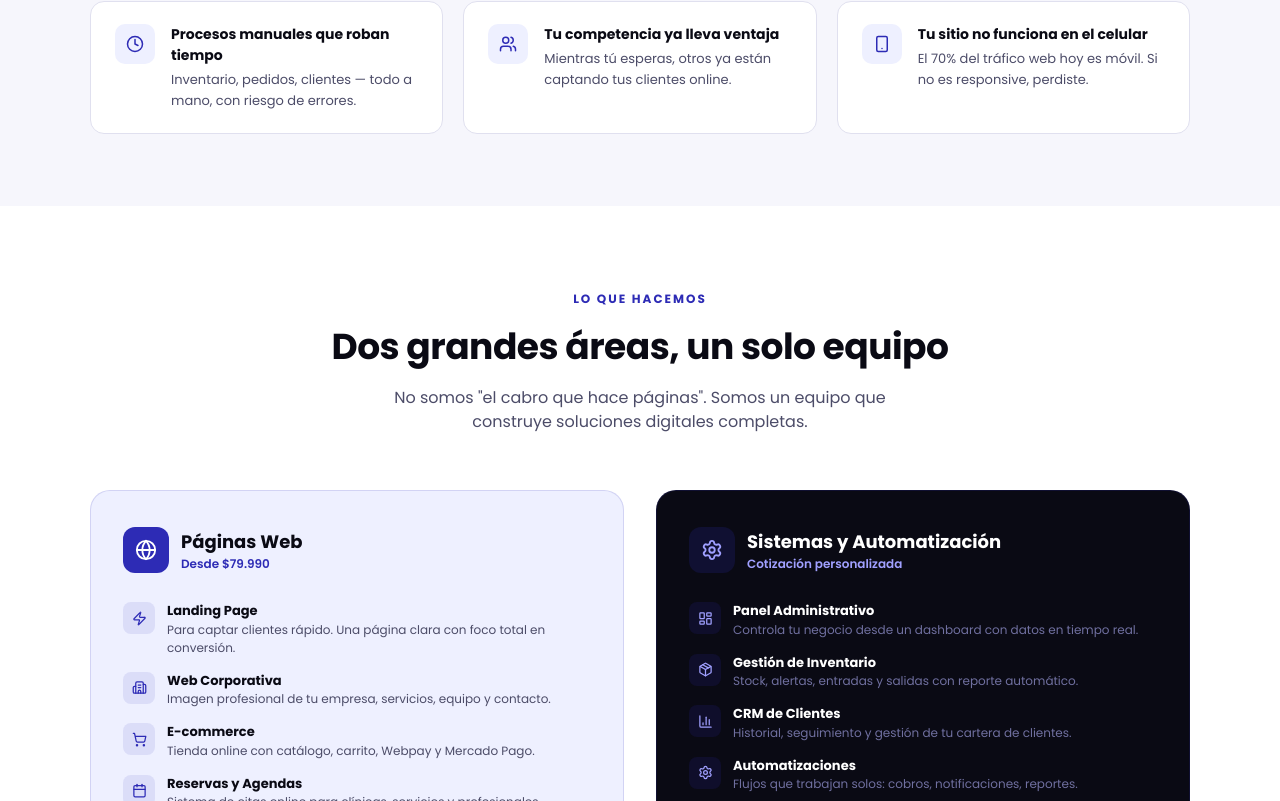
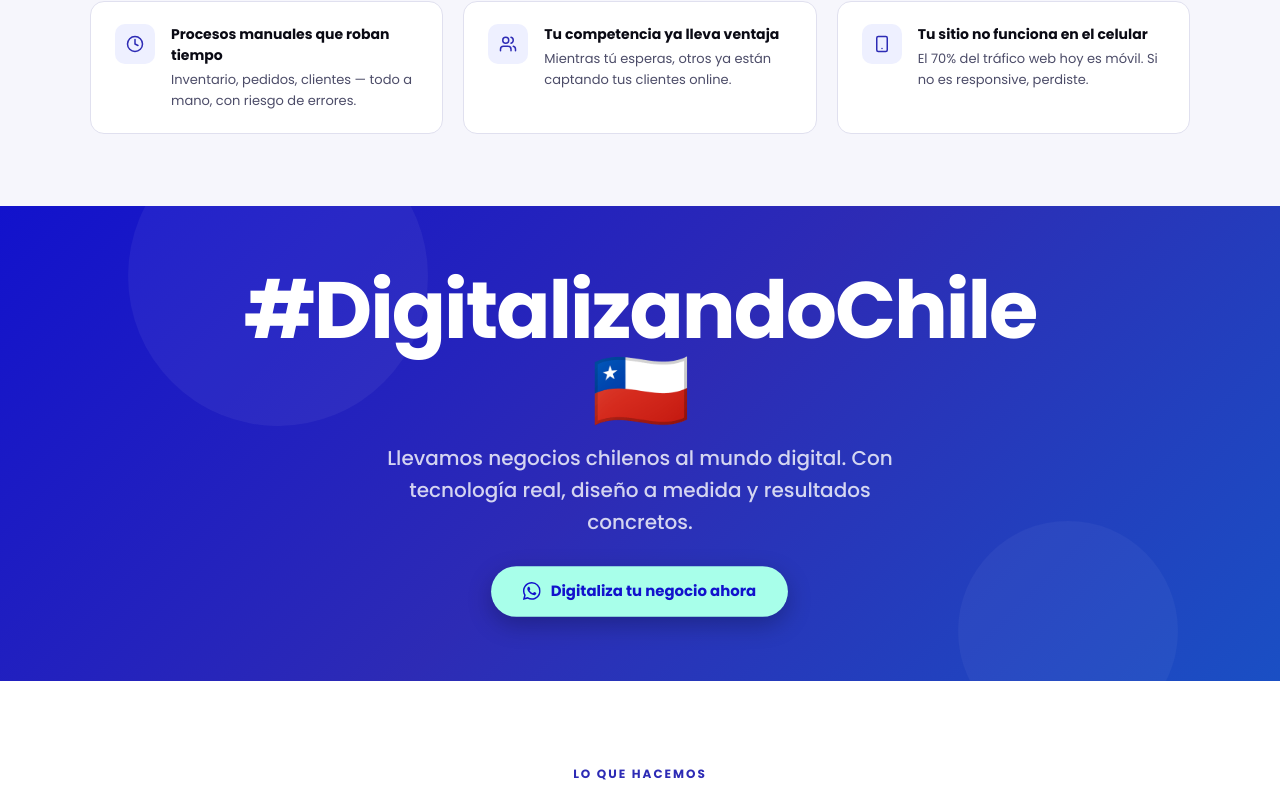
Before and after one commit to martinvaldes317/agencia-si-oficial, a React (Vite) app in the folder web-express-app/client/: page /web in a window 1280 px wide. Shown: the part 1119-1920 px from the top of the page. Built offline with nearby package versions, Linux system fonts and the light colour scheme; no server answers; a web font is replaced by a local one; what react-google-recaptcha-v3 would draw is missing.

Commit message:
Feat: banner #DigitalizandoChile entre secciones en /web
Co-Authored-By: Claude Sonnet 4.6 <noreply@anthropic.com>

```diff
--- a/web-express-app/client/src/components/LandingWebSistemas.jsx
+++ b/web-express-app/client/src/components/LandingWebSistemas.jsx
@@ -291,6 +291,24 @@ export default function LandingWebSistemas() {
               </div>
             ))}
           </div>
+        </div>
+      </section>
+
+      {/* ── DIGITALIZANDO CHILE ── */}
+      <section style={{ background: 'linear-gradient(135deg, #1212CC 0%, #2D2BB5 50%, #1A4FC4 100%)', padding: '64px 20px', textAlign: 'center', position: 'relative', overflow: 'hidden' }}>
+        <div style={{ position: 'absolute', top: -80, left: '10%', width: 300, height: 300, borderRadius: '50%', background: 'rgba(255,255,255,0.05)', pointerEvents: 'none' }} />
+        <div style={{ position: 'absolute', bottom: -60, right: '8%', width: 220, height: 220, borderRadius: '50%', background: 'rgba(255,255,255,0.04)', pointerEvents: 'none' }} />
+        <div style={{ position: 'relative', maxWidth: 800, margin: '0 auto' }}>
+          <div style={{ fontSize: 'clamp(42px, 7vw, 80px)', fontWeight: 900, color: '#FFFFFF', letterSpacing: -2, lineHeight: 1, marginBottom: 12 }}>
+            #DigitalizandoChile 🇨🇱
+          </div>
+          <p style={{ fontSize: 'clamp(15px, 2vw, 20px)', color: 'rgba(255,255,255,0.80)', fontWeight: 500, maxWidth: 560, margin: '0 auto 28px', lineHeight: 1.6 }}>
+            Llevamos negocios chilenos al mundo digital. Con tecnología real, diseño a medida y resultados concretos.
+          </p>
+          <a href={WA} target="_blank" rel="noopener noreferrer" onClick={trackWA}
+            style={{ display: 'inline-flex', alignItems: 'center', gap: 10, background: '#A8FFEA', color: '#1212CC', fontWeight: 800, fontSize: 15, padding: '14px 32px', borderRadius: 40, textDecoration: 'none', boxShadow: '0 8px 24px rgba(0,0,0,.25)' }} className="wa-btn">
+            <WaIcon size={18} /> Digitaliza tu negocio ahora
+          </a>
         </div>
       </section>
 
```
Also changed, not shown: 3 other files (tests, documents, lock files or other folders).
